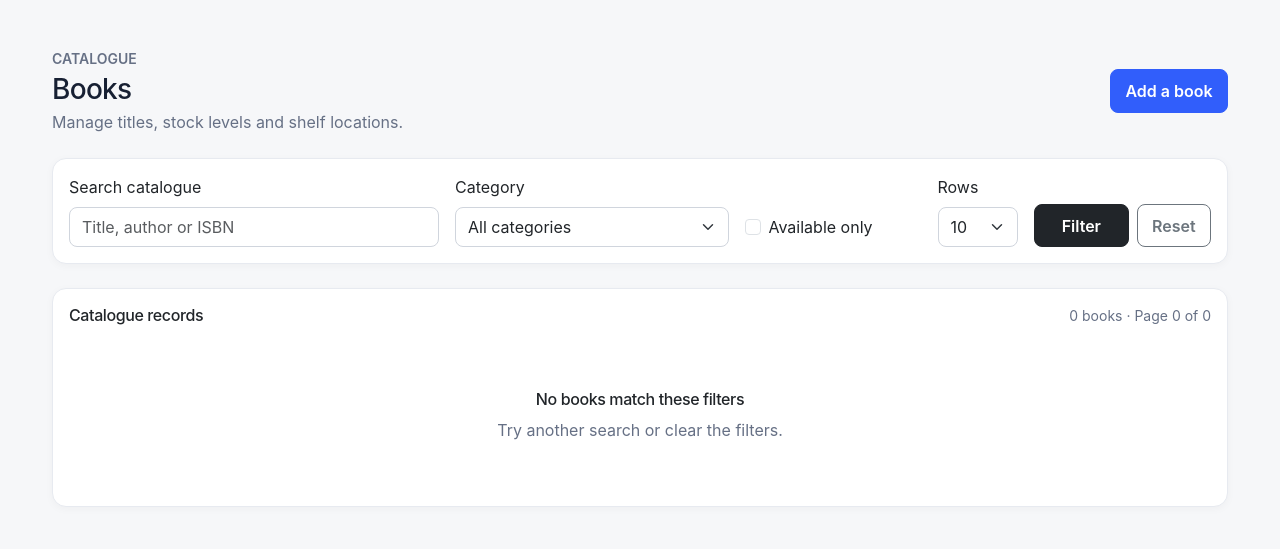
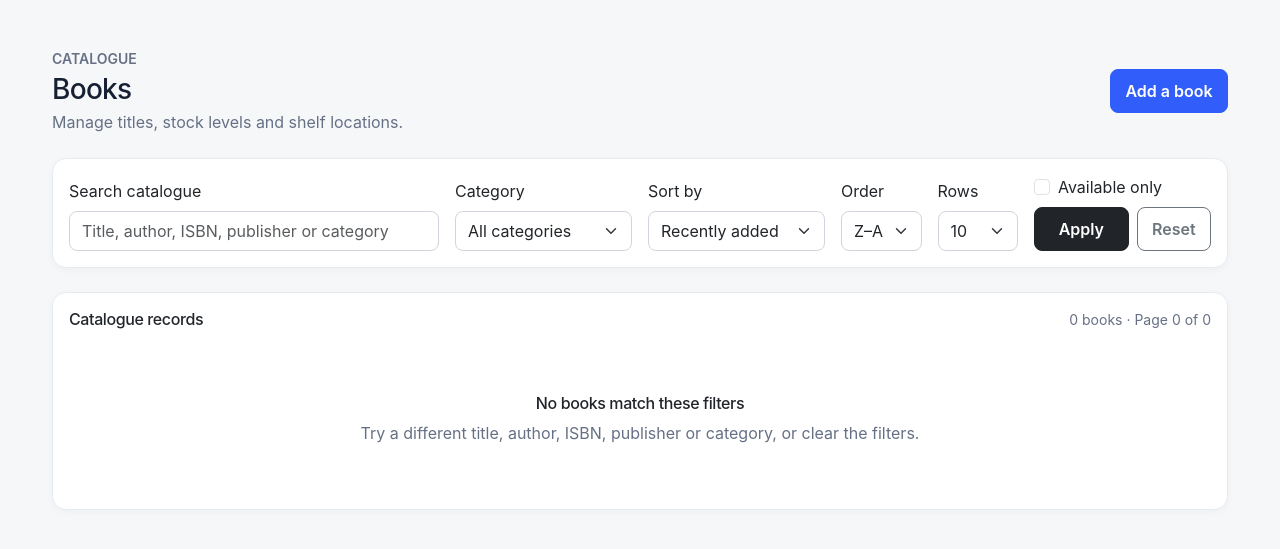
Before and after one commit to robinmwaniki/LibraryManagementSystem, a Spring Boot app: page /books in a window 1280 px wide. Shown: the part 69-618 px from the top of the page. Run offline with Spring Boot 4, Linux system fonts and the light colour scheme; the visitor is signed in with stand-in values (Sample User, id 1); data that the repository does not hold is empty; some of the project's set-up classes (security, data sources, template engines, error pages and the like) are left out, and stand-ins take their place; some libraries are stand-ins or nearby versions.

Commit message:
feat: add catalogue sort controls and preserve filters

```diff
--- a/src/main/resources/templates/books/list.html
+++ b/src/main/resources/templates/books/list.html
@@ -26,11 +26,14 @@
 <div th:if="${error}" class="alert alert-danger" th:text="${error}"></div>
 <section class="card border-0 shadow-sm mb-4"><div class="card-body">
 <form method="get" th:action="@{/books}" class="row g-3 align-items-end">
-<div class="col-lg-4"><label for="search" class="form-label">Search catalogue</label><input id="search" name="search" class="form-control" placeholder="Title, author or ISBN" th:value="${search}"></div>
-<div class="col-lg-3"><label for="category" class="form-label">Category</label><select id="category" name="category" class="form-select"><option value="">All categories</option><option th:each="item : ${categories}" th:value="${item}" th:text="${item}" th:selected="${item == selectedCategory}"></option></select></div>
-<div class="col-lg-2"><div class="form-check mb-2"><input class="form-check-input" id="availableOnly" name="availableOnly" type="checkbox" value="true" th:checked="${availableOnly}"><label class="form-check-label" for="availableOnly">Available only</label></div></div>
+<div class="col-lg-4"><label for="search" class="form-label">Search catalogue</label><input id="search" name="search" class="form-control" placeholder="Title, author, ISBN, publisher or category" th:value="${search}"></div>
+<div class="col-lg-2"><label for="category" class="form-label">Category</label><select id="category" name="category" class="form-select"><option value="">All categories</option><option th:each="item : ${categories}" th:value="${item}" th:text="${item}" th:selected="${item == selectedCategory}"></option></select></div>
+<div class="col-lg-2"><label for="sort" class="form-label">Sort by</label><select id="sort" name="sort" class="form-select">
+<option value="recentlyAdded" th:selected="${sort == 'recentlyAdded'}">Recently added</option><option value="title" th:selected="${sort == 'title'}">Title</option><option value="author" th:selected="${sort == 'author'}">Author</option><option value="publicationDate" th:selected="${sort == 'publicationDate'}">Publication date</option>
+</select></div>
+<div class="col-lg-1"><label for="direction" class="form-label">Order</label><select id="direction" name="direction" class="form-select"><option value="asc" th:selected="${direction == 'asc'}">A–Z</option><option value="desc" th:selected="${direction == 'desc'}">Z–A</option></select></div>
 <div class="col-lg-1"><label for="size" class="form-label">Rows</label><select id="size" name="size" class="form-select"><option value="5" th:selected="${pageSize == 5}">5</option><option value="10" th:selected="${pageSize == 10}">10</option><option value="20" th:selected="${pageSize == 20}">20</option><option value="50" th:selected="${pageSize == 50}">50</option><option value="100" th:selected="${pageSize == 100}">100</option></select></div>
-<div class="col-lg-2 d-flex gap-2"><button class="btn btn-dark flex-grow-1" type="submit">Filter</button><a th:href="@{/books}" class="btn btn-outline-secondary">Reset</a></div>
+<div class="col-lg-2"><div class="form-check mb-2"><input class="form-check-input" id="availableOnly" name="availableOnly" type="checkbox" value="true" th:checked="${availableOnly}"><label class="form-check-label" for="availableOnly">Available only</label></div><div class="d-flex gap-2"><button class="btn btn-dark flex-grow-1" type="submit">Apply</button><a th:href="@{/books}" class="btn btn-outline-secondary">Reset</a></div></div>
 </form></div></section>
 <section class="card border-0 shadow-sm"><div class="card-body">
 <div class="d-flex justify-content-between align-items-center mb-3"><h2 class="h6 mb-0">Catalogue records</h2><span class="small text-secondary" th:text="${books.totalElements + ' books · Page ' + (books.totalPages == 0 ? 0 : books.number + 1) + ' of ' + books.totalPages}">0 books</span></div>
@@ -44,13 +47,13 @@
 <a class="btn btn-sm btn-outline-secondary" th:href="@{/books/edit/{id}(id=${book.id})}">Edit</a>
 <form class="d-inline" method="post" th:action="@{/books/delete/{id}(id=${book.id})}" onsubmit="return confirm('Delete this book record?')"><button class="btn btn-sm btn-outline-danger" type="submit">Delete</button></form>
 </td></tr></tbody></table></div>
-<div th:if="${!books.hasContent()}" class="text-center py-5"><h3 class="h6">No books match these filters</h3><p class="text-secondary mb-0">Try another search or clear the filters.</p></div>
+<div th:if="${!books.hasContent()}" class="text-center py-5"><h3 class="h6">No books match these filters</h3><p class="text-secondary mb-0">Try a different title, author, ISBN, publisher or category, or clear the filters.</p></div>
 <nav th:if="${books.totalPages > 1}" aria-label="Book pages" class="d-flex justify-content-between align-items-center mt-3">
 <span class="small text-secondary" th:text="${'Showing ' + (books.numberOfElements == 0 ? 0 : books.number * books.size + 1) + '–' + (books.number * books.size + books.numberOfElements) + ' of ' + books.totalElements + ' · Page ' + (books.number + 1) + ' of ' + books.totalPages}">Page 1</span>
 <ul class="pagination pagination-sm mb-0">
-<li class="page-item" th:classappend="${books.first} ? 'disabled'"><a class="page-link" th:href="@{/books(page=${books.number - 1},size=${pageSize},search=${search},category=${selectedCategory},availableOnly=${availableOnly})}">Previous</a></li>
-<li class="page-item" th:each="p : ${#numbers.sequence(0, books.totalPages - 1)}" th:classappend="${p == books.number} ? 'active'"><a class="page-link" th:href="@{/books(page=${p},size=${pageSize},search=${search},category=${selectedCategory},availableOnly=${availableOnly})}" th:text="${p + 1}">1</a></li>
-<li class="page-item" th:classappend="${books.last} ? 'disabled'"><a class="page-link" th:href="@{/books(page=${books.number + 1},size=${pageSize},search=${search},category=${selectedCategory},availableOnly=${availableOnly})}">Next</a></li>
+<li class="page-item" th:classappend="${books.first} ? 'disabled'"><a class="page-link" th:href="@{/books(page=${books.number - 1},size=${pageSize},search=${search},category=${selectedCategory},availableOnly=${availableOnly},sort=${sort},direction=${direction})}">Previous</a></li>
+<li class="page-item" th:each="p : ${#numbers.sequence(0, books.totalPages - 1)}" th:classappend="${p == books.number} ? 'active'"><a class="page-link" th:href="@{/books(page=${p},size=${pageSize},search=${search},category=${selectedCategory},availableOnly=${availableOnly},sort=${sort},direction=${direction})}" th:text="${p + 1}">1</a></li>
+<li class="page-item" th:classappend="${books.last} ? 'disabled'"><a class="page-link" th:href="@{/books(page=${books.number + 1},size=${pageSize},search=${search},category=${selectedCategory},availableOnly=${availableOnly},sort=${sort},direction=${direction})}">Next</a></li>
 </ul></nav>
 </div></section></main>
 <script th:src="@{/webjars/bootstrap/5.3.2/js/bootstrap.bundle.min.js}"></script>
```
